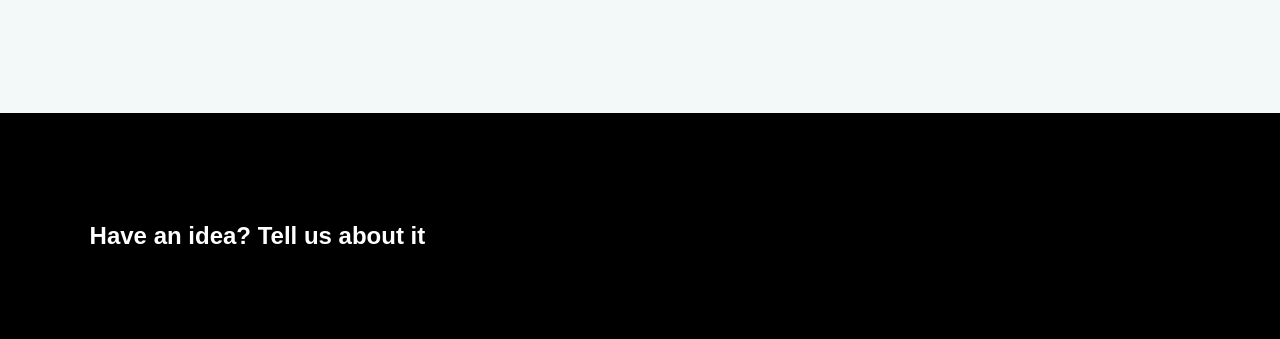
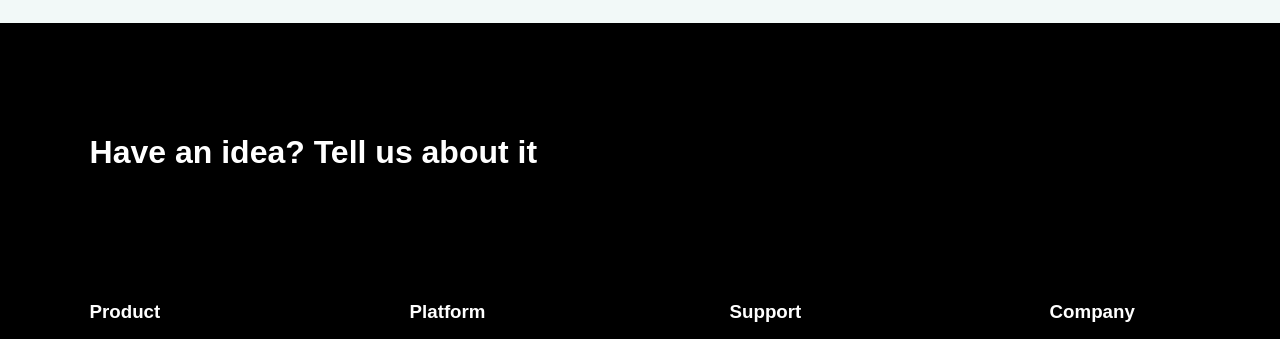
Before and after one commit to SergioMerino2021/Cuberto, a plain HTML site: page index.html in a window 1280 px wide. Shown: the part 2400-2739 px from the top of the page. Drawn offline with Linux system fonts and the light colour scheme.

Commit message:
Cuberto Update 2

```diff
--- a/css/styles.css
+++ b/css/styles.css
@@ -38,7 +38,7 @@ img {
 }
 
 .one-column {
-    padding: 7%;
+    padding: 7% 7% 0% 7%;
     float: left;
     width: 100%;
 }
--- a/index.html
+++ b/index.html
@@ -2,7 +2,7 @@
 <html lang="en">
 
 <head>
-    <title>Ciberto</title>
+    <title>Cuberto</title>
     <meta charset="utf-8">
     <meta name="viewport" content="width=device-width, initial-scale=1">
     <link rel="stylesheet" type="text/css" href="css/styles.css">
@@ -14,7 +14,7 @@
         <h2>Mobile development</h2>
         <h1>Grow your business with mobile apps</h1>
     </div>
-
+    <!--Section-1-->
     <div class="row" id="section-1">
         <div class="two-column">
             <p class="h2">Sleepiest</p>
@@ -27,7 +27,7 @@
             <img src="img/section-1-m.png" alt="GitHub">
         </div>
     </div>
-
+    <!--Section-1-->
     <div class="row" id="section-2">
         <div class="two-column">
             <img src="img/section-2-m.png" alt="GitHub">
@@ -39,7 +39,7 @@
             <p class="h3">web, mobile, product</p>
         </div>
     </div>
-
+    <!--Section-3-->
     <div class="row" id="section-3">
         <div class="two-column">
             <p class="h2">Genesis Vision</p>
@@ -52,14 +52,14 @@
             <img src="img/section-3-m.png" alt="GitHub">
         </div>
     </div>
-
+    <!--Section-4-->
     <div class="row" id="section-4">
         <div class="one-column">
-            <h2>Have an idea? Tell us about it</h2>
+            <h1>Have an idea? Tell us about it</h1>
         </div>
 
         <div class="four-column">
-            <b>Product</b>
+            <h3>Product</h3>
             <p>Features</p>
             <p>security</p>
             <p>Enterprise</p>
@@ -67,7 +67,7 @@
         </div>
 
         <div class="four-column">
-            <b>Platform</b>
+            <h3>Platform</h3>
             <p>Developer API</p>
             <p>Partners</p>
             <p>Atom</p>
@@ -75,7 +75,7 @@
         </div>
 
         <div class="four-column">
-            <b>Support</b>
+            <h3>Support</h3>
             <p>Help</p>
             <p>Community Forum</p>
             <p>Learning Lab</p>
@@ -83,7 +83,7 @@
         </div>
 
         <div class="four-column">
-            <b>Company</b>
+            <h3>Company</h3>
             <p>About</p>
             <p>Blog</p>
             <p>Careers</p>
```
Also changed, not shown: 1 other file.
